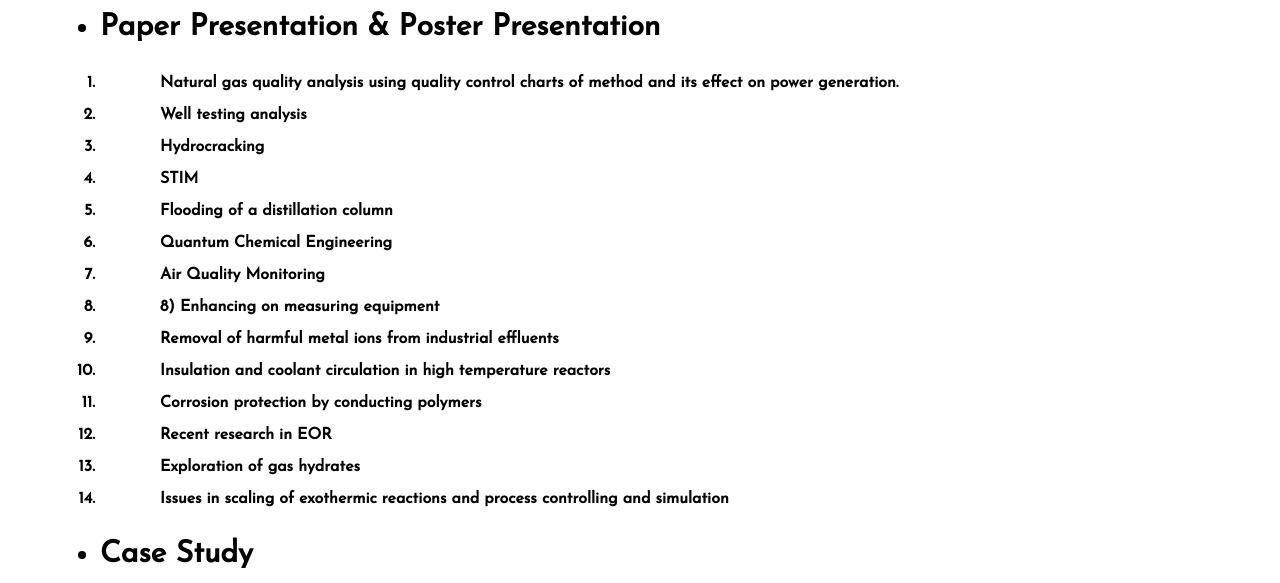
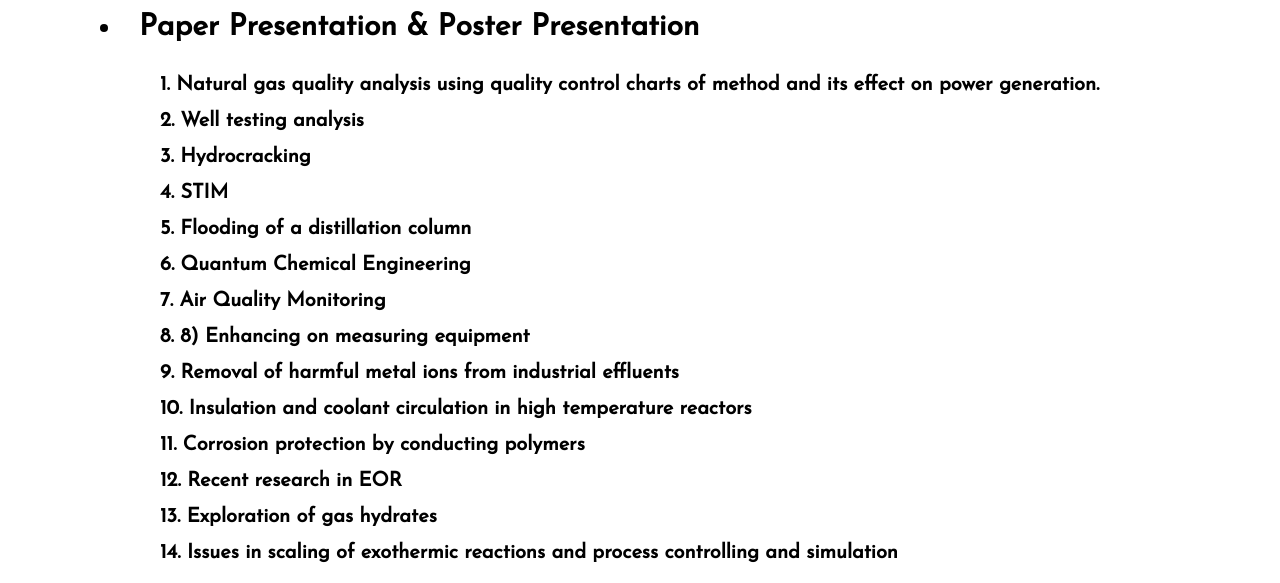
Before and after one commit to atanu12/Seminor, a plain HTML site: page event.html in a window 1280 px wide. Shown: the part 173-756 px from the top of the page. Drawn offline with Linux system fonts and the light colour scheme.

Commit message:
Add files via upload

```diff
--- a/css/style.css
+++ b/css/style.css
@@ -97,6 +97,13 @@
      border-radius: 10px;
 
     }
+    li{
+        /* padding: 50%; */
+        list-style-position: inside;
+    }
+    ul li{
+        font-size: 20px;
+    }
 
     @media screen and(max-width: 768px)
     {
```
